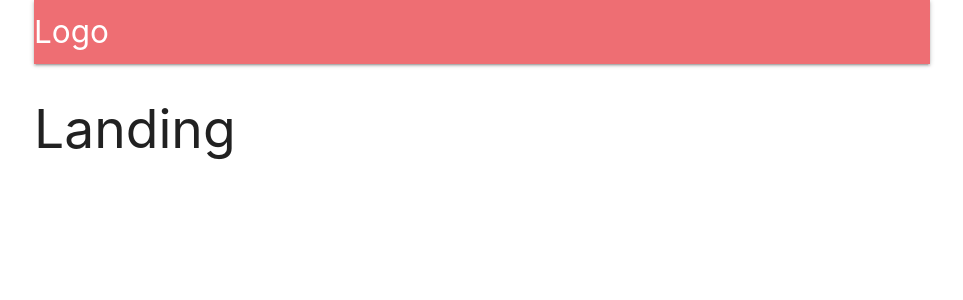
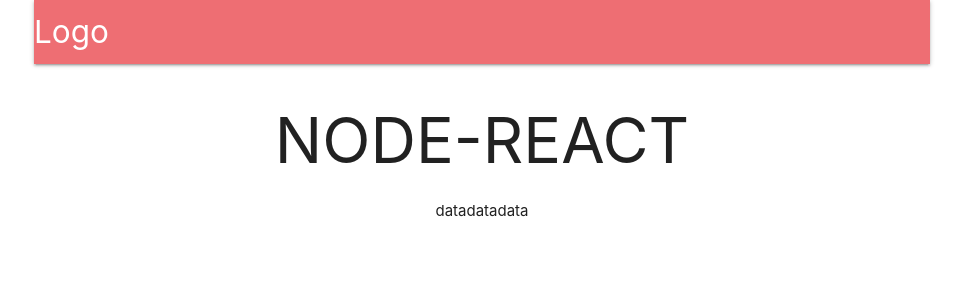
Before and after one commit to vantaylo/node-with-react, a React (Create React App) app in the folder client/: page / in a window 1280 px wide. Shown: the top 300 px of the page, without its empty margins (158-1121 px from the left). Built offline with nearby package versions, Linux system fonts and the light colour scheme; no server answers.

Commit message:
landing component, link tags

```diff
--- a/client/src/components/App.js
+++ b/client/src/components/App.js
@@ -4,10 +4,9 @@
 import * as actions from '../actions';
 
 import Header from './Header';
+import Landing from './Landing';
 const Dashboard = () => <h2>Dashboard</h2>
 const SurveyNew = () => <h2>SurveyNew</h2>
-const Landing = () => <h2>Landing</h2>
-
 
 class App extends Component {
     componentDidMount() {
--- a/client/src/components/Header.js
+++ b/client/src/components/Header.js
@@ -1,5 +1,6 @@
 import React, { Component } from "react";
 import { connect } from 'react-redux';
+import { Link } from 'react-router-dom';
 
 class Header extends Component {
     renderLoginLogoutButton() {
@@ -21,7 +22,11 @@
         return (
         <nav>
             <div className="nav-wrapper">
-                <a className="left brand-logo"> Logo </a>
+                <Link
+                className="left brand-logo"
+                to={this.props.auth ? '/surveys' : '/'}
+                > Logo
+                </Link>
                 <ul className="right">
                     {this.renderLoginLogoutButton()}
                 </ul>
--- /dev/null
+++ b/client/src/components/Landing.js
@@ -0,0 +1,14 @@
+import React from "react";
+
+const Landing = () => {
+    return (
+        <div style={{textAlign: 'center'}}>
+            <h1>
+                NODE-REACT
+            </h1>
+            datadatadata
+        </div>
+    )
+}
+
+export default Landing;
```
